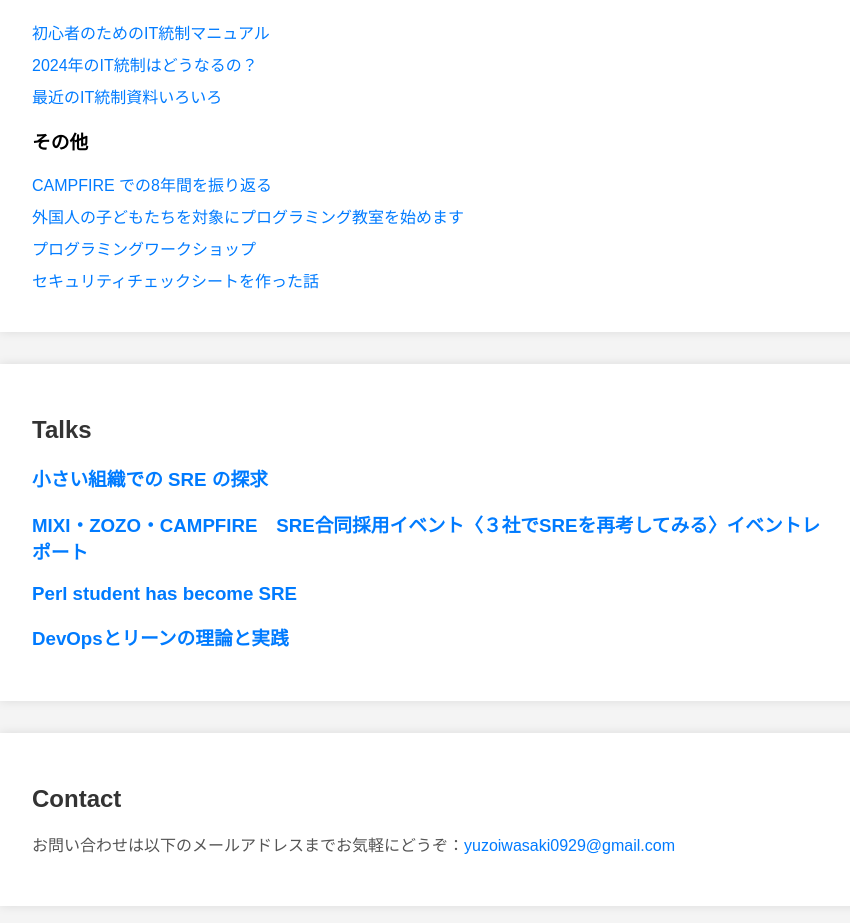
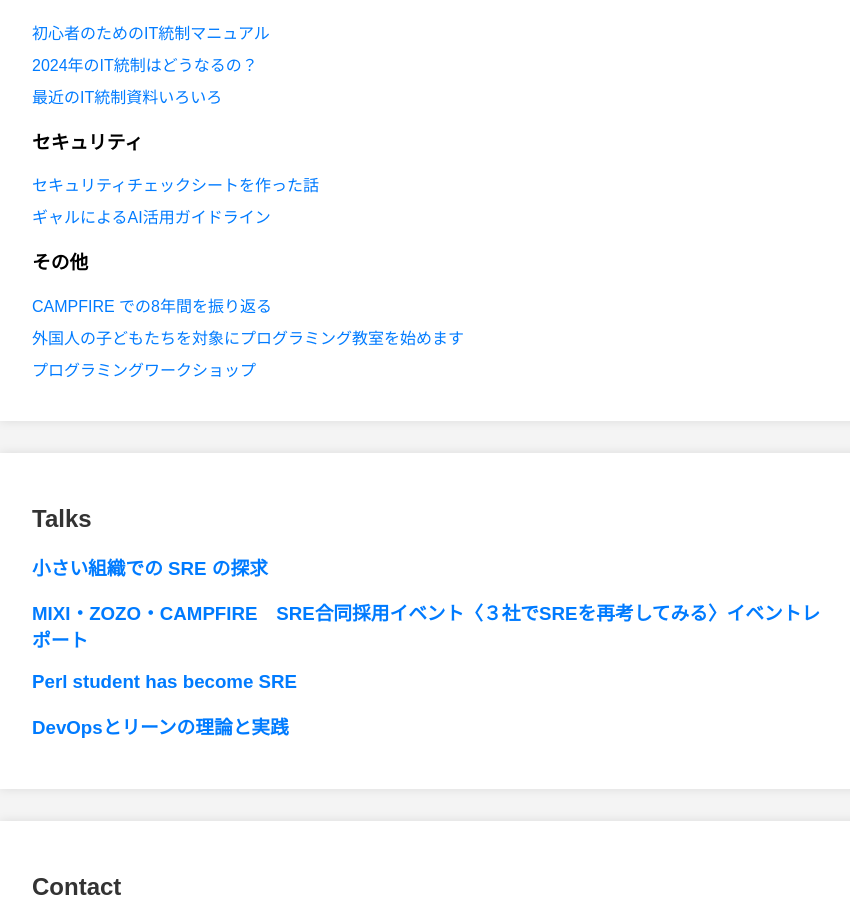
Before and after one commit to yuzoiwasaki/yuzoiwasaki.me, a SvelteKit app: page / in a window 1280 px wide. Shown: the part 3889-4812 px from the top of the page, without its empty margins (208-1058 px from the left). Built offline with nearby package versions, Linux system fonts and the light colour scheme.

Commit message:
Create security section

```diff
--- a/data/articles.json
+++ b/data/articles.json
@@ -120,6 +120,16 @@
     "section": "it-control"
   },
   {
+    "title": "セキュリティチェックシートを作った話",
+    "url": "https://note.com/gch/n/n9f1de7992952",
+    "section": "security"
+  },
+  {
+    "title": "ギャルによるAI活用ガイドライン",
+    "url": "https://note.com/gch/n/nd209629c6f65",
+    "section": "security"
+  },
+  {
     "title": "CAMPFIRE での8年間を振り返る",
     "url": "https://note.com/gch/n/nc59e3401ed39",
     "section": "other"
@@ -133,10 +143,5 @@
     "title": "プログラミングワークショップ",
     "url": "https://note.com/gch/n/n10b89a5b1827",
     "section": "other"
-  },
-  {
-    "title": "セキュリティチェックシートを作った話",
-    "url": "https://note.com/gch/n/n9f1de7992952",
-    "section": "other"
   }
 ]
--- a/src/routes/Article.svelte
+++ b/src/routes/Article.svelte
@@ -61,6 +61,17 @@
   </div>
 
   <div class="article-section">
+    <h3>セキュリティ</h3>
+    {#each articles as article}
+      {#if article.section === "security"}
+        <a href={article.url} class="article-link" target="_blank"
+          >{article.title}</a
+        >
+      {/if}
+    {/each}
+  </div>
+
+  <div class="article-section">
     <h3>その他</h3>
     {#each articles as article}
       {#if article.section === "other"}
```
